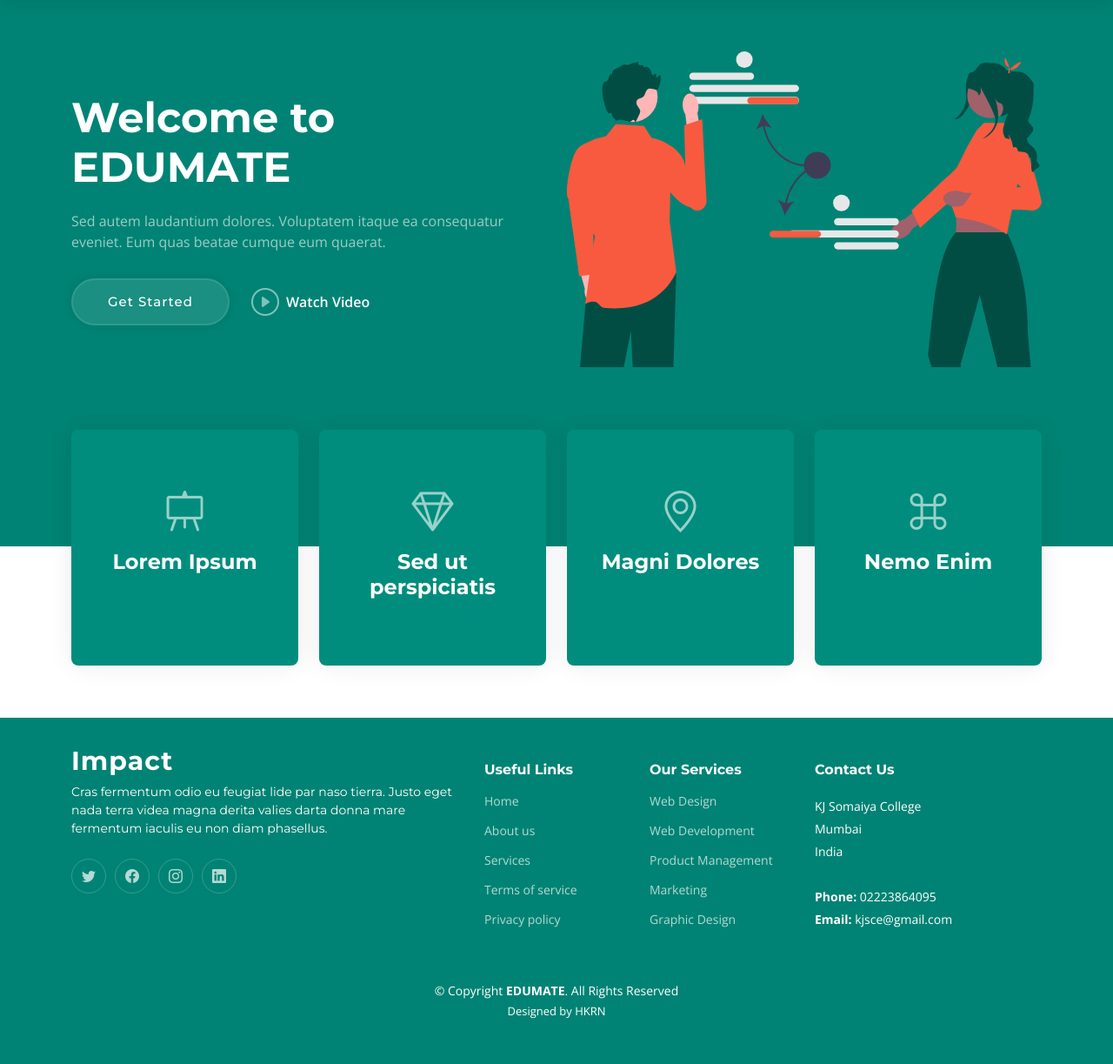
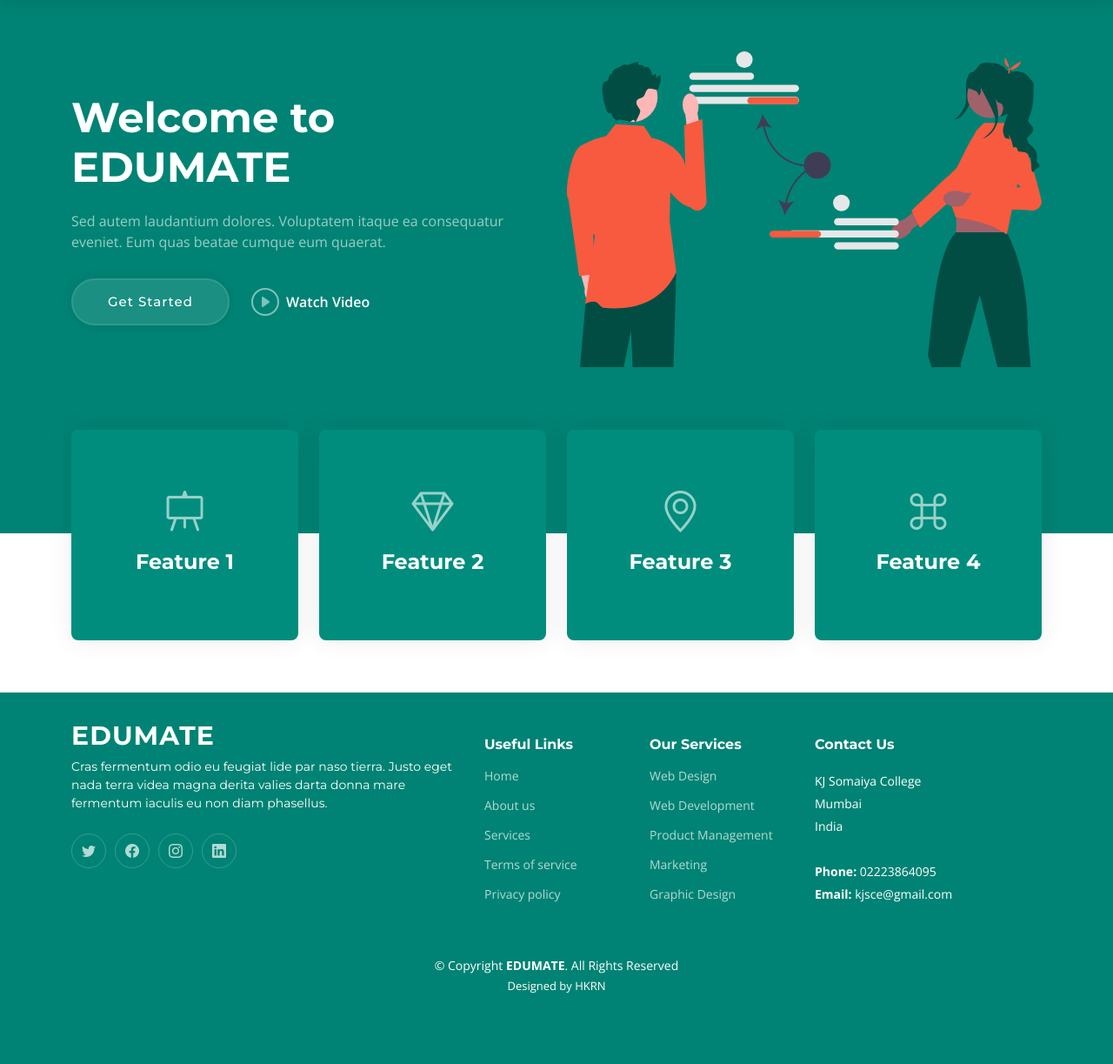
Before and after one commit to hussein-hub/Edumate, a Django app: page / in a window 1280 px wide. Shown: the part 71-1294 px from the top of the page at 87% size. After the commit the page ends 1213 px from the top, so only its background shows below. Run offline with Django 4.2, Linux system fonts and the light colour scheme; some libraries are stand-ins or nearby versions.

Commit message:
final home page layout

```diff
--- a/Edumate_app/templates/Edumate_app/index.html
+++ b/Edumate_app/templates/Edumate_app/index.html
@@ -57,7 +57,7 @@
   <header id="header" class="header d-flex align-items-center">
 
     <div class="container-fluid container-xl d-flex align-items-center justify-content-between">
-      <a href="index.html" class="logo d-flex align-items-center">
+      <a href="#" class="logo d-flex align-items-center">
         <!-- Uncomment the line below if you also wish to use an image logo -->
         <!-- <img src="assets/img/logo.png" alt=""> -->
         <h1>EDUMATE<span>.</span></h1>
@@ -123,7 +123,7 @@
           <div class="col-xl-3 col-md-6" data-aos="fade-up" data-aos-delay="100">
             <div class="icon-box">
               <div class="icon"><i class="bi bi-easel"></i></div>
-              <h4 class="title"><a href="" class="stretched-link">Lorem Ipsum</a></h4>
+              <h4 class="title"><a href="" class="stretched-link">Feature 1</a></h4>
             </div>
           </div>
           <!--End Icon Box -->
@@ -131,7 +131,7 @@
           <div class="col-xl-3 col-md-6" data-aos="fade-up" data-aos-delay="200">
             <div class="icon-box">
               <div class="icon"><i class="bi bi-gem"></i></div>
-              <h4 class="title"><a href="" class="stretched-link">Sed ut perspiciatis</a></h4>
+              <h4 class="title"><a href="" class="stretched-link">Feature 2</a></h4>
             </div>
           </div>
           <!--End Icon Box -->
@@ -139,7 +139,7 @@
           <div class="col-xl-3 col-md-6" data-aos="fade-up" data-aos-delay="300">
             <div class="icon-box">
               <div class="icon"><i class="bi bi-geo-alt"></i></div>
-              <h4 class="title"><a href="" class="stretched-link">Magni Dolores</a></h4>
+              <h4 class="title"><a href="" class="stretched-link">Feature 3</a></h4>
             </div>
           </div>
           <!--End Icon Box -->
@@ -147,7 +147,7 @@
           <div class="col-xl-3 col-md-6" data-aos="fade-up" data-aos-delay="500">
             <div class="icon-box">
               <div class="icon"><i class="bi bi-command"></i></div>
-              <h4 class="title"><a href="" class="stretched-link">Nemo Enim</a></h4>
+              <h4 class="title"><a href="" class="stretched-link">Feature 4</a></h4>
             </div>
           </div>
           <!--End Icon Box -->
@@ -160,7 +160,10 @@
   </section>
   <!-- End Hero Section -->
 
-  {% comment %} <main id="main">
+  {% comment %}  USE THIS PART FOR GENERIC PAGES AND COMMENT THE ABOVE SECTION CODE
+
+
+  <main id="main">
 
     <!-- ======= Breadcrumbs ======= -->
     <div class="breadcrumbs">
@@ -202,8 +205,8 @@
     <div class="container">
       <div class="row gy-4">
         <div class="col-lg-5 col-md-12 footer-info">
-          <a href="index.html" class="logo d-flex align-items-center">
-            <span>Impact</span>
+          <a href="#" class="logo d-flex align-items-center">
+            <span>EDUMATE</span>
           </a>
           <p>Cras fermentum odio eu feugiat lide par naso tierra. Justo eget nada terra videa magna derita valies darta donna mare fermentum iaculis eu non diam phasellus.</p>
           <div class="social-links d-flex mt-4">
```
